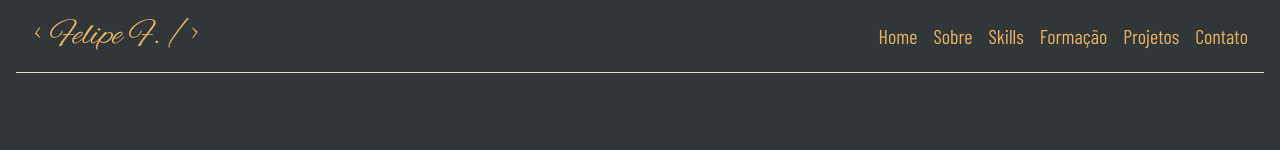
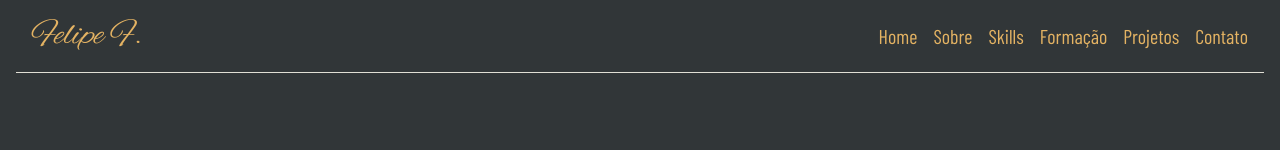
Before and after one commit to felpfsf/portfolio-react, a React (Vite) app: page / in a window 1280 px wide. Shown: the top 150 px of the page. Built offline with nearby package versions, Linux system fonts and the light colour scheme.

Commit message:
correção no logo

```diff
--- a/src/components/Header.jsx
+++ b/src/components/Header.jsx
@@ -17,7 +17,7 @@ export function Header() {
     <section className="sticky top-0 bg-palette1-onyx">
 
       <header className="sm:p-4 lg:px-36 sm:mx-8 md:mx-4 lg:mx-4 mb-8 border-b border-palette1-alabaster flex items-center sm:justify-between md:justify-between">
-        <h1 className="font-cursive sm:text-4xl text-palette1-sunray">{'< '}Felipe F.{' />'}</h1>
+        <h1 className="font-cursive sm:text-4xl text-palette1-sunray">Felipe F.</h1>
         <nav>
           <div onClick={showMenu} className="md:hidden">
             <List size={32} className="cursor-pointer" />
```
